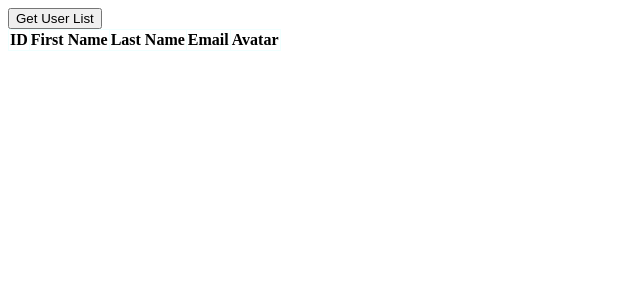
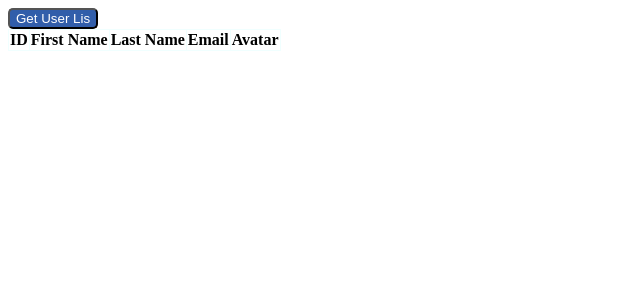
Before and after one commit to acciojob/fetch-users-vishalpawar132, a React app: page / in a window 1280 px wide. Shown: the top 300 px of the page, without its empty margins (0-640 px from the left). Built offline with nearby package versions, Linux system fonts and the light colour scheme.

Commit message:
commit-3

```diff
--- a/src/components/App.js
+++ b/src/components/App.js
@@ -1,12 +1,69 @@
 
-import React from "react";
+import React,{useState} from "react";
 import './../styles/App.css';
-import Userlist from "./Userlist";
+
+
+
+
+
+
 
 const App = () => {
+
+  const [users, setUsers] = useState([]);
+  const [loading, setLoading] = useState(false);
+
+  const fetchUserList = () => {
+      setLoading(true);
+
+      fetch("https://reqres.in/api/users")
+        .then((response) => response.json())
+        .then((data) => {
+          setUsers(data.data);
+          setLoading(false);
+        })
+        .catch((error) => {
+          console.error("Error fetching data:", error);
+          setLoading(false);
+        });
+    };
+
+
+
   return (
     <div>
-        <Userlist/>
+        <button className="btn" onClick={fetchUserList}>Get User Lis</button>
+
+        {loading ? (
+      <p>Loading...</p>
+    ) : (
+      <table border="1">
+        <thead>
+          <tr>
+            <th>ID</th>
+            <th>First Name</th>
+            <th>Last Name</th>
+            <th>Email</th>
+            <th>Avatar</th>
+          </tr>
+        </thead>
+        <tbody>
+          {users.map((user) => (
+            <tr key={user.id}>
+              <td>{user.id}</td>
+              <td>{user.first_name}</td>
+              <td>{user.last_name}</td>
+              <td>{user.email}</td>
+              <td>
+                <img src={user.avatar} alt="Avatar" width="50" />
+              </td>
+            </tr>
+          ))}
+        </tbody>
+      </table>
+    )}
+
+
     </div>
   )
 }
--- a/src/components/Userlist.js
+++ /dev/null
@@ -1,60 +0,0 @@
-import React,{ useState } from "react";
-
-const Userlist = ()=>{
-
-    const [users, setUsers] = useState([]);
-    const [loading, setLoading] = useState(false);
-
-    const fetchUserList = () => {
-        setLoading(true);
-
-        fetch("https://reqres.in/api/users")
-          .then((response) => response.json())
-          .then((data) => {
-            setUsers(data.data);
-            setLoading(false);
-          })
-          .catch((error) => {
-            console.error("Error fetching data:", error);
-            setLoading(false);
-          });
-      };
-
-    return(
-        <div>
-        <button className="btn" onClick={fetchUserList}>
-          Get User List
-        </button>
-        {loading ? (
-          <p>Loading...</p>
-        ) : (
-          <table border="1">
-            <thead>
-              <tr>
-                <th>ID</th>
-                <th>First Name</th>
-                <th>Last Name</th>
-                <th>Email</th>
-                <th>Avatar</th>
-              </tr>
-            </thead>
-            <tbody>
-              {users.map((user) => (
-                <tr key={user.id}>
-                  <td>{user.id}</td>
-                  <td>{user.first_name}</td>
-                  <td>{user.last_name}</td>
-                  <td>{user.email}</td>
-                  <td>
-                    <img src={user.avatar} alt="Avatar" width="50" />
-                  </td>
-                </tr>
-              ))}
-            </tbody>
-          </table>
-        )}
-      </div>
-    )
-}
-
-export default Userlist;
--- a/src/styles/App.css
+++ b/src/styles/App.css
@@ -2,5 +2,10 @@ table{
     border-collapse: collapse;
     text-align: center;
     border-color: azure;
+}
 
+button{
+    background-color: rgb(49, 94, 170);
+    color: white;
+    border-radius: 5px;
 }
```
